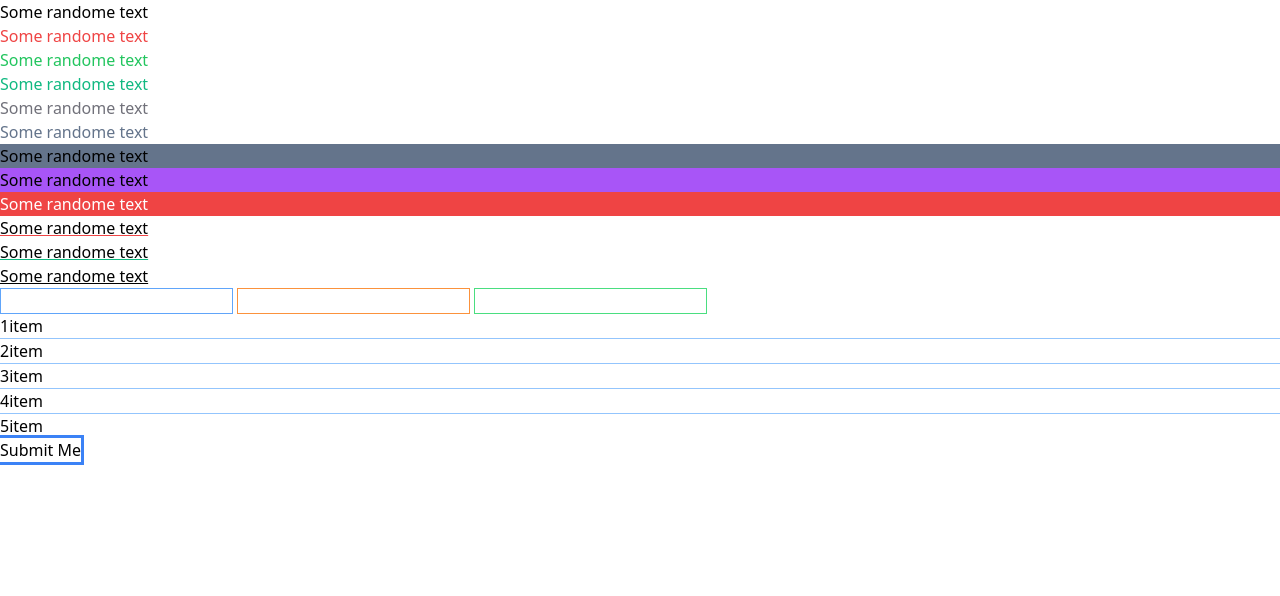
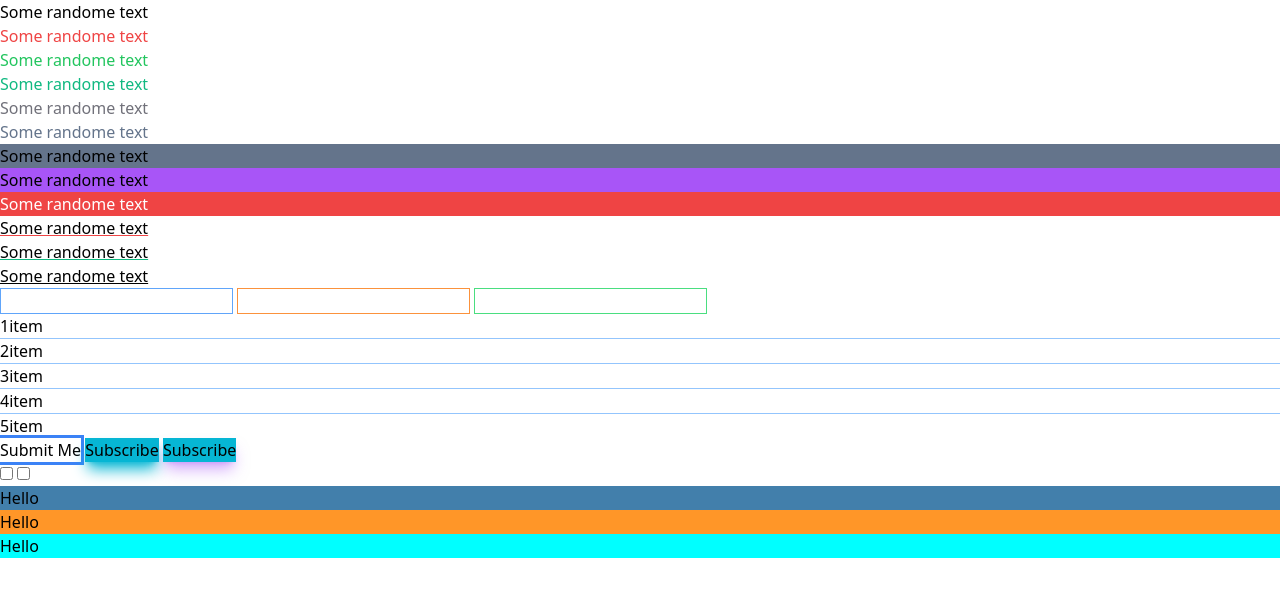
Before and after one commit to ashkjain/LearnTailwindcss, a plain HTML site: page 1.colors/index.html in a window 1280 px wide. Drawn offline with nearby package versions, Linux system fonts and the light colour scheme.

Commit message:
TailwindCSS Colors complete

```diff
--- a/1.colors/index.html
+++ b/1.colors/index.html
@@ -41,6 +41,20 @@
     </div>
 
     <!-- Outline Colors -->
-     <button class="outline outline-blue-500">Submit Me</button>
+    <button class="outline outline-blue-500">Submit Me</button>
+
+    <!-- Box Shadow Colors (opacity defaults to 100, but you can set it) -->
+    <button class="shadow-lg bg-cyan-500 shadow-cyan-500">Subscribe</button>
+    <button class="shadow-lg bg-cyan-500 shadow-purple-500/50">Subscribe</button>
+
+    <!-- Accent Colors -->
+    <br>
+    <input type="checkbox" class="accent-purple-500">
+    <input type="checkbox" class="accent-cyan-500">
+    <!-- Arbitray Colors -->
+    <div class="bg-[#427fab]">Hello</div>
+    <div class="bg-[rgb(255,150,40)]">Hello</div>
+    <div class="bg-[cyan]">Hello</div>
+
 </body>
 </html>
```
Also changed, not shown: README.md.
